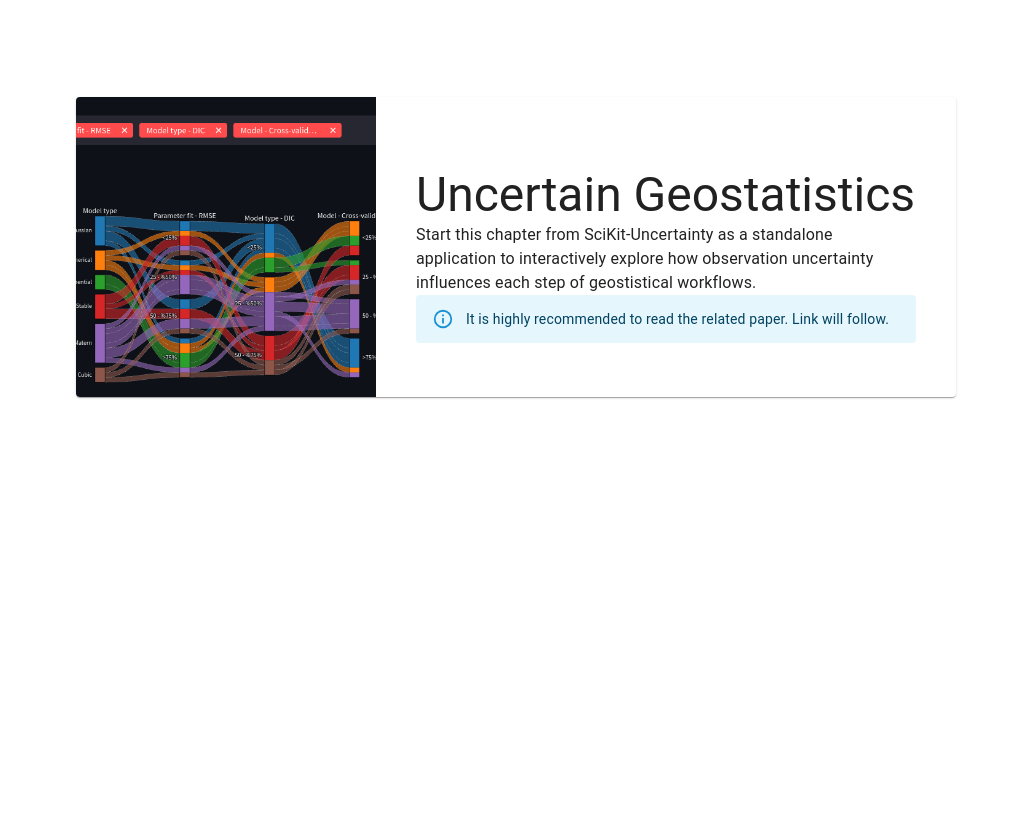
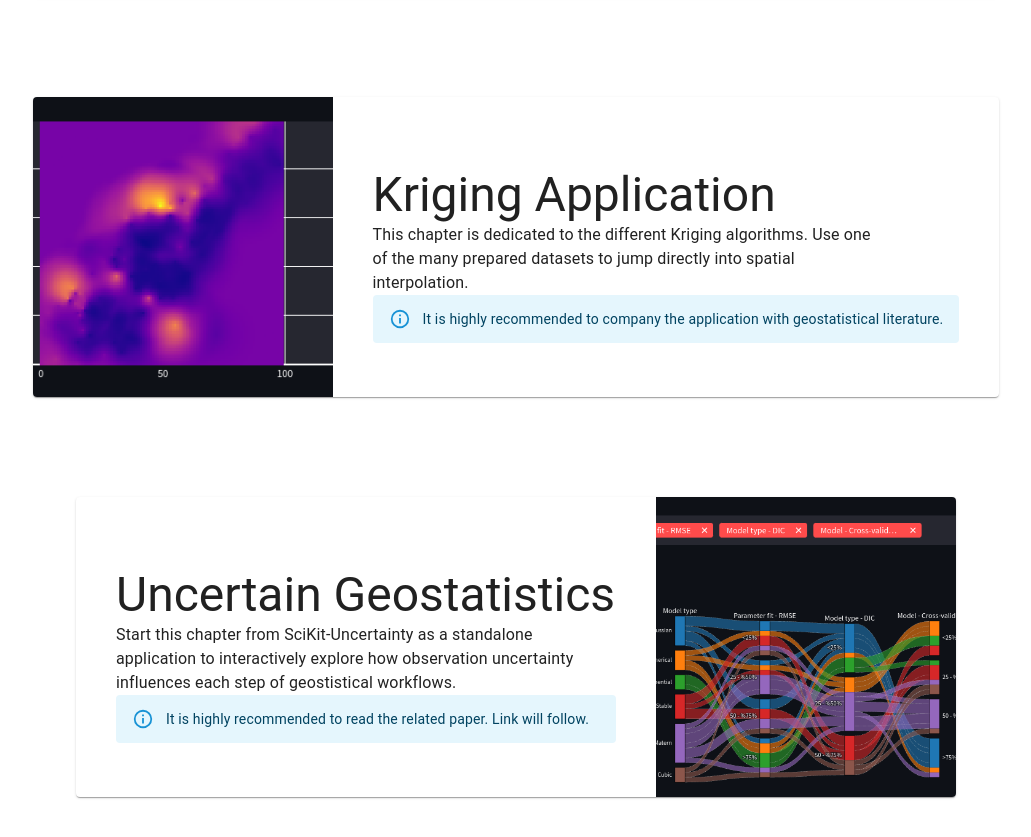
Before and after one commit to hydrocode-de/workflow, a React (Create React App) app: page / in a window 1280 px wide. Shown: the part 1153-1990 px from the top of the page, without its empty margins (124-1155 px from the left). Before the commit the page ends 1600 px from the top, so only its background shows below. Built offline with nearby package versions, Linux system fonts and the light colour scheme.

Commit message:
added kriging application

```diff
--- a/src/App.tsx
+++ b/src/App.tsx
@@ -7,6 +7,7 @@ import HomePage from './pages/HomePage';
 import WorkflowPage from './pages/WorkflowPage';
 import LearningGeostatPage from './pages/LearningGeostatPage';
 import UncertainGeostatPage from './pages/UncertainGeostatPage';
+import KrigingPage from './pages/KrigingPage';
 
 function App() {
   return (
@@ -23,6 +24,8 @@ function App() {
 
         <Route path="/uncertain" element={<UncertainGeostatPage />} />
 
+        <Route path="/kriging" element={<KrigingPage />} />
+
         <Route path="*" element={<HomePage />} />
 
       </Routes>
--- a/src/pages/HomePage.tsx
+++ b/src/pages/HomePage.tsx
@@ -67,7 +67,18 @@ const HomePage: React.FC = () => {
                 </SxBox>
 
                 <SxBox height="50vh">
-                <AppPreview imgSrc="/img/uncertain_geostatistics.png" link="/uncertain" reverse animate>
+                    <AppPreview imgSrc="/img/kriging_application.png" link="/kriging" reverse animate>
+                        <Typography variant="h3" component="div">Kriging Application</Typography>
+                        <Typography variant="body1" component="p" sx={{maxWidth: 500}}>
+                            This chapter is dedicated to the different Kriging algorithms.
+                            Use one of the many prepared datasets to jump directly into spatial interpolation.
+                        </Typography>
+                        <Alert severity="info">It is highly recommended to company the application with geostatistical literature.</Alert>
+                    </AppPreview>
+                </SxBox>
+
+                <SxBox height="50vh">
+                <AppPreview imgSrc="/img/uncertain_geostatistics.png" link="/uncertain" animate>
                         <Typography variant="h3" component="div">Uncertain Geostatistics</Typography>
                         <Typography variant="body1" component="p" sx={{maxWidth: 500}}>
                             Start this chapter from SciKit-Uncertainty as a standalone application to
--- /dev/null
+++ b/src/pages/KrigingPage.tsx
@@ -0,0 +1,25 @@
+import { AppBar, Box, IconButton, Toolbar, Typography } from "@mui/material";
+import { ArrowBack } from '@mui/icons-material';
+import StreamlitLoader from "../components/StreamlitLoader";
+
+const UncertainGeostatPage: React.FC = () => {
+    return (
+        <>
+            <Box sx={{flewGrow: 1}}>
+                <AppBar position="sticky" color="default">
+                    <Toolbar>
+                        <IconButton size="large" edge="start" color="inherit" sx={{mr: 2}} href="/">
+                            <ArrowBack />
+                        </IconButton>
+                        <Typography variant="h6" component="div" sx={{flexGrow: 1}}>Uncertain Geostatistics</Typography>
+                    </Toolbar>
+                </AppBar>
+            </Box>
+            <Box sx={{flexGrow: 1, m: 0, p: 0, height: 'calc(100vh - 64px)', width: '100vw'}}>
+                <StreamlitLoader title="Kriging Application" src="https://kriging.geostat.hydrocode.de" />
+            </Box>
+        </>
+    );
+}
+
+export default UncertainGeostatPage;
```
Also changed, not shown: public/img/kriging_application.png (added).
